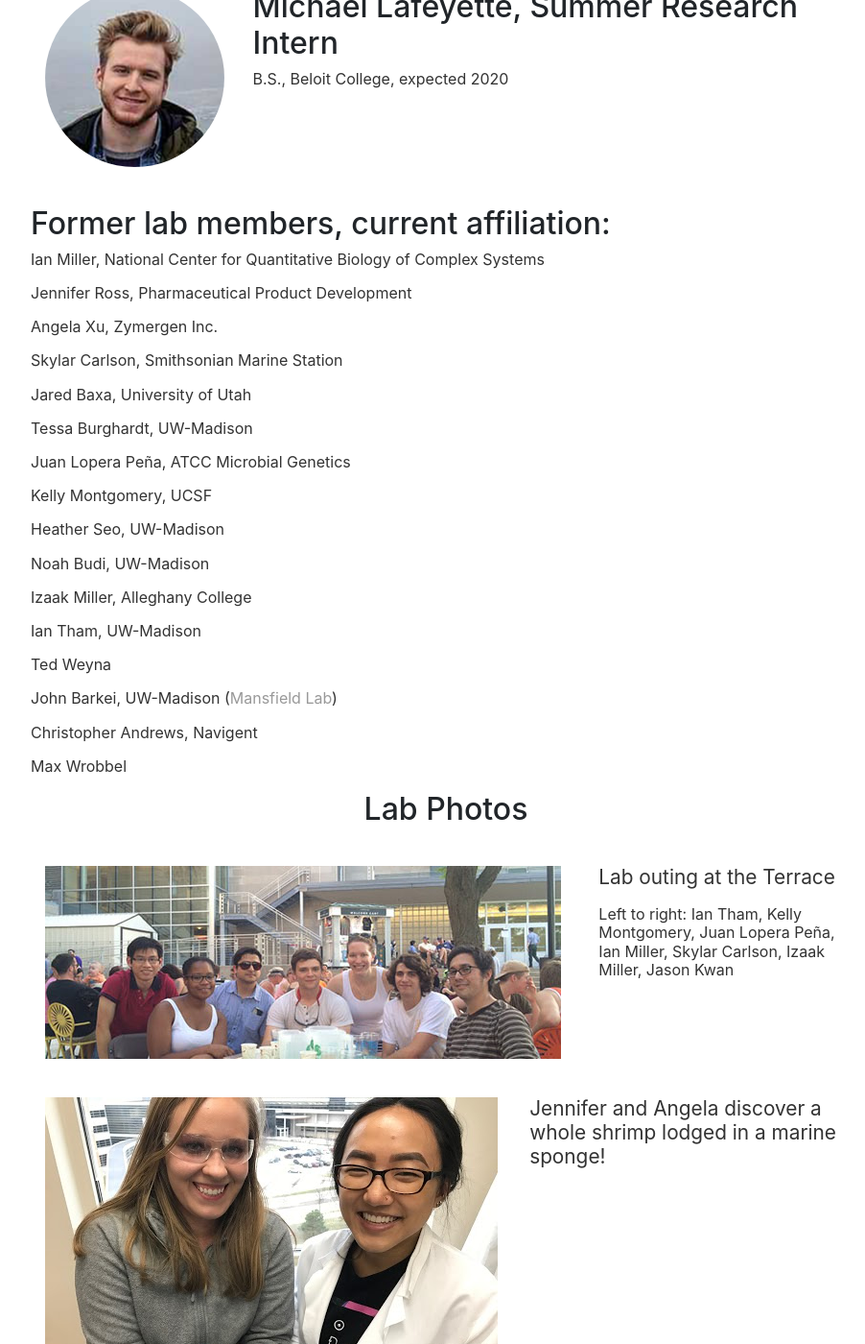
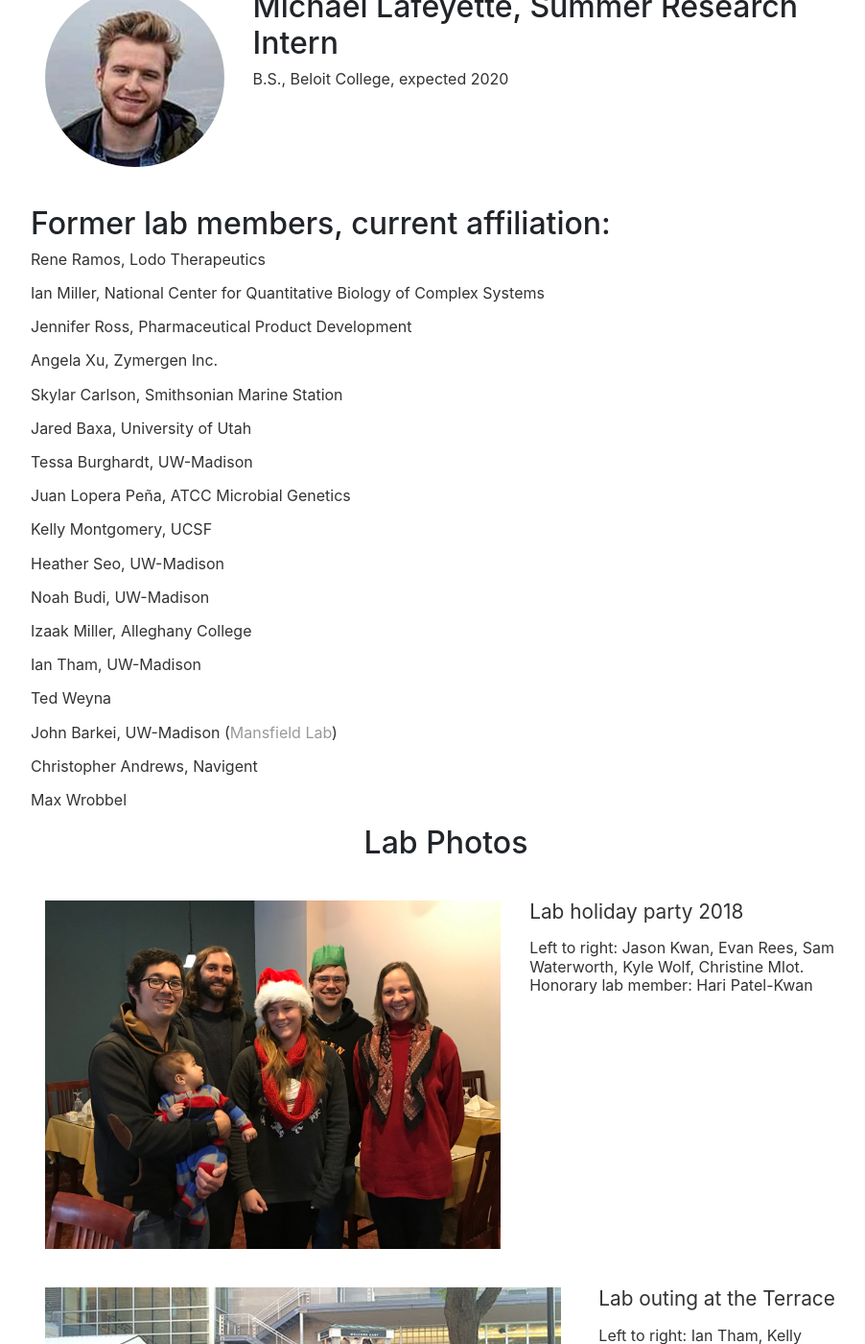
Before and after one commit to KwanLab/KwanLab.github.io, a Jekyll site: the page built from people/index.html, in a window 1280 px wide and 1400 px high, scrolled down 1303 px. Shown: the whole window at 96% size, without its empty margins (175-1077 px from the left). Built offline with Jekyll 4.4.1, drawn with Linux system fonts in a browser that asks for light colours.

Commit message:
Updated People page with new lab photo and Rene Ramos details

```diff
--- a/people/index.html
+++ b/people/index.html
@@ -72,6 +72,8 @@ title: People
 <div class="nowrap">
 	<h2>Former lab members, current affiliation:</h2>
 
+	<p class="small">Rene Ramos, Lodo Therapeutics</p>
+
 	<p class="small">Ian Miller, National Center for Quantitative Biology of Complex Systems</p>
 
 	<p class="small">Jennifer Ross, Pharmaceutical Product Development</p>
@@ -110,6 +112,16 @@ title: People
 </div>
 
 <div class="row marketing">
+	<div class="col-sm-7">
+		<img src="/img/group_photo_2.jpg" />
+	</div>
+	<div class="col-sm-5">
+		<p>Lab holiday party 2018</p>
+		<p class="small">Left to right: Jason Kwan, Evan Rees, Sam Waterworth, Kyle Wolf, Christine Mlot. Honorary lab member: Hari Patel-Kwan</p>
+	</div>
+</div>
+
+<div class="row marketing">
         <div class="col-sm-8">
                 <img src="/img/group_photo_1.jpg" />
         </div>
```
Also changed, not shown: img/group_photo_2.jpg (added).
